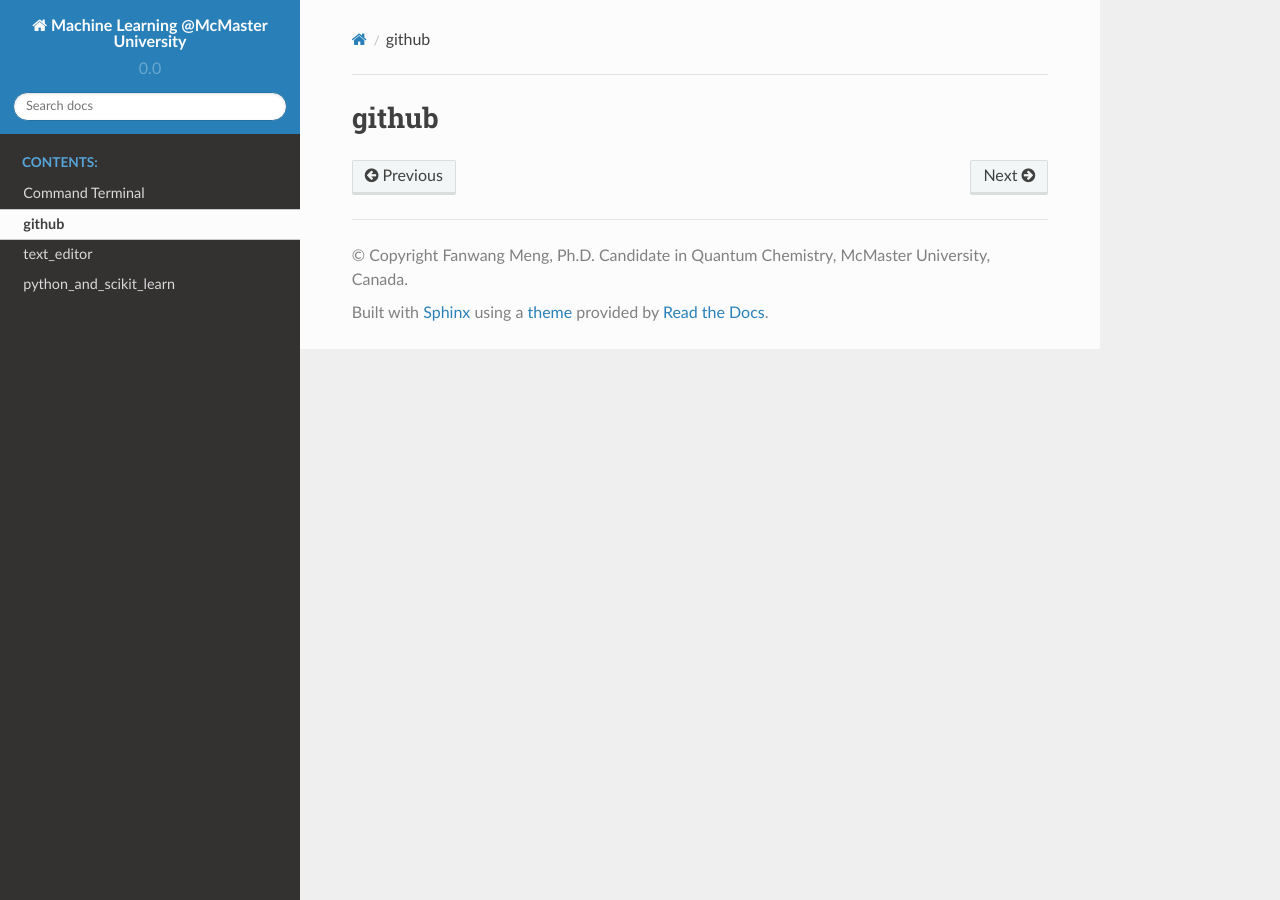
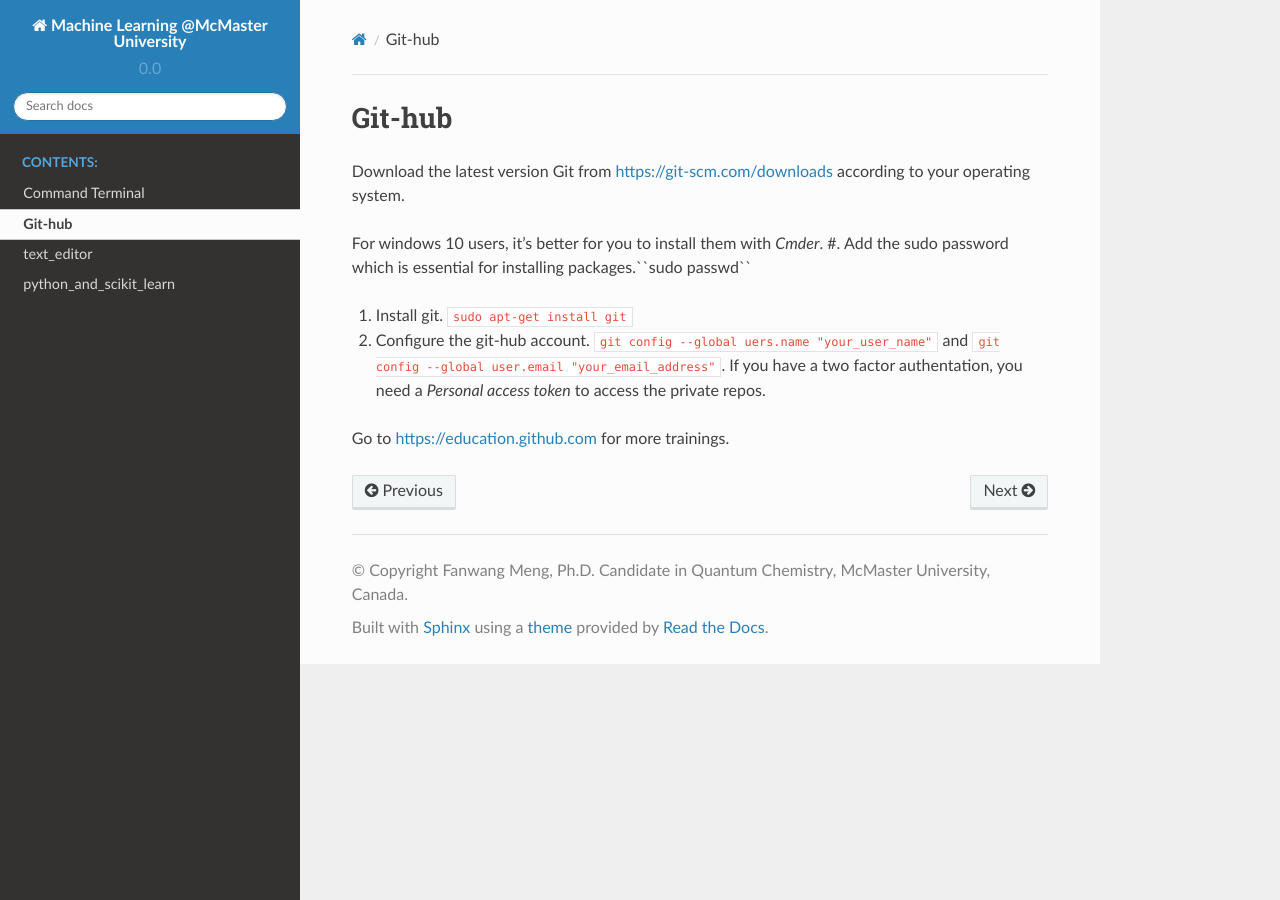
Before and after one commit to somous-jhzhao/Machine_Learning_at_McMaster_University, a Sphinx documentation site: the page built from doc/git_hub.rst, in a window 1280 px wide. Built offline with Sphinx 7.4.7 and the Read the Docs theme 2.0.0, drawn with Linux system fonts in a browser that asks for light colours.

Commit message:
git-hub installation

```diff
--- a/doc/git_hub.rst
+++ b/doc/git_hub.rst
@@ -1,2 +1,14 @@
-github
+Git-hub
 ========
+Download the latest version Git from https://git-scm.com/downloads according to your operating system.
+
+For windows 10 users, it's better for you to install them with *Cmder*.
+#. Add the sudo password which is essential for installing packages.``sudo passwd``
+
+#. Install git. ``sudo apt-get install git``
+
+#. Configure the git-hub account. ``git config --global uers.name "your_user_name"``
+   and ``git config --global user.email "your_email_address"``. If you have a two factor
+   authentation, you need a *Personal access token* to access the private repos.
+
+Go to https://education.github.com for more trainings.
```
